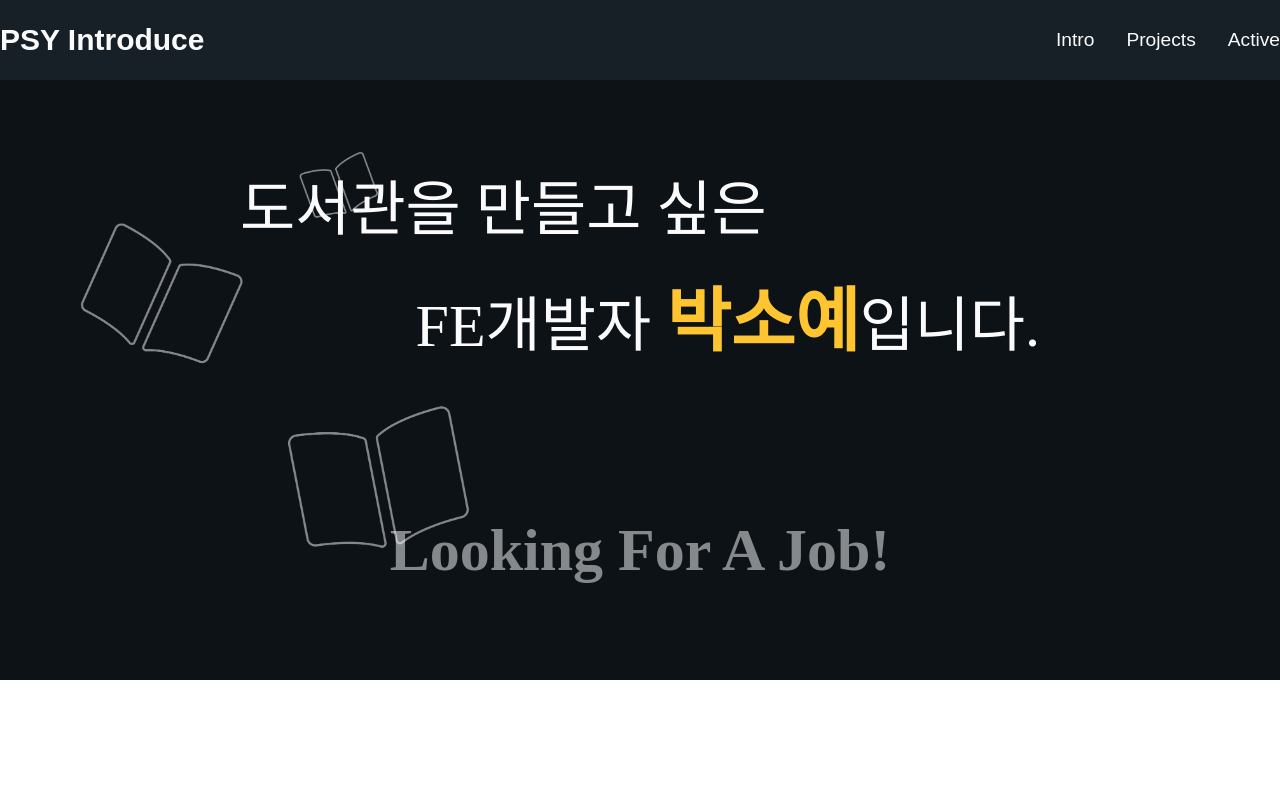
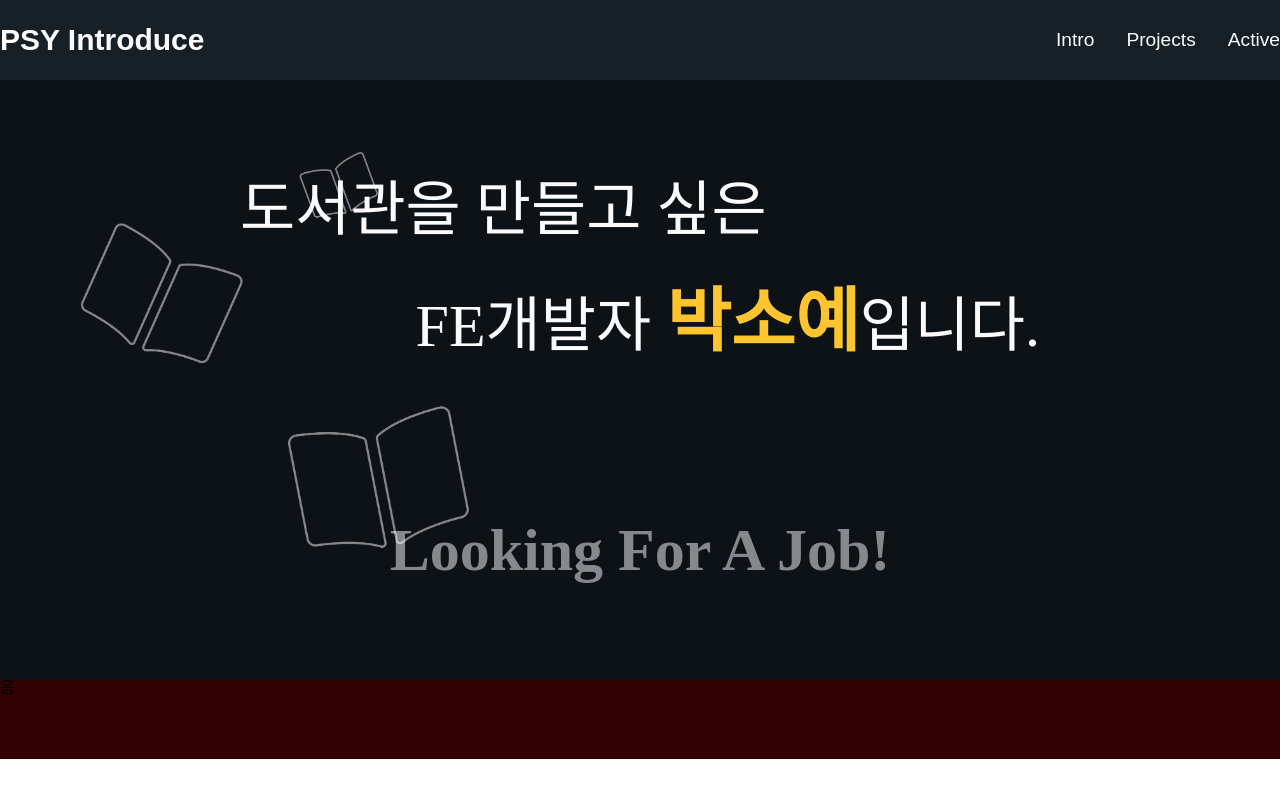
Before and after one commit to stardust6653/introduction, a React (Create React App) app: page / in a window 1280 px wide. Built offline with nearby package versions, Linux system fonts and the light colour scheme.

Commit message:
feat : Point Line 컴포넌트 생성 및 적용

```diff
--- a/src/App.js
+++ b/src/App.js
@@ -1,6 +1,7 @@
 import Header from "components/Header";
 import "./globals.css";
 import Introduce from "components/Introduce";
+import PointLine from "components/PointLine";
 
 function App() {
   return (
@@ -10,6 +11,7 @@ function App() {
       </header>
       <main>
         <Introduce />
+        <PointLine text={"음"} />
       </main>
     </div>
   );
--- /dev/null
+++ b/src/components/PointLine.tsx
@@ -0,0 +1,19 @@
+import React from "react";
+import { styled } from "styled-components";
+
+type Props = {
+  text: string;
+};
+
+const PointLine = ({ text }: Props) => {
+  return <Line>{text}</Line>;
+};
+
+const Line = styled.div`
+  width: 100vw;
+  height: 79px;
+  background-color: #320202;
+  overflow: hidden;
+`;
+
+export default PointLine;
```
